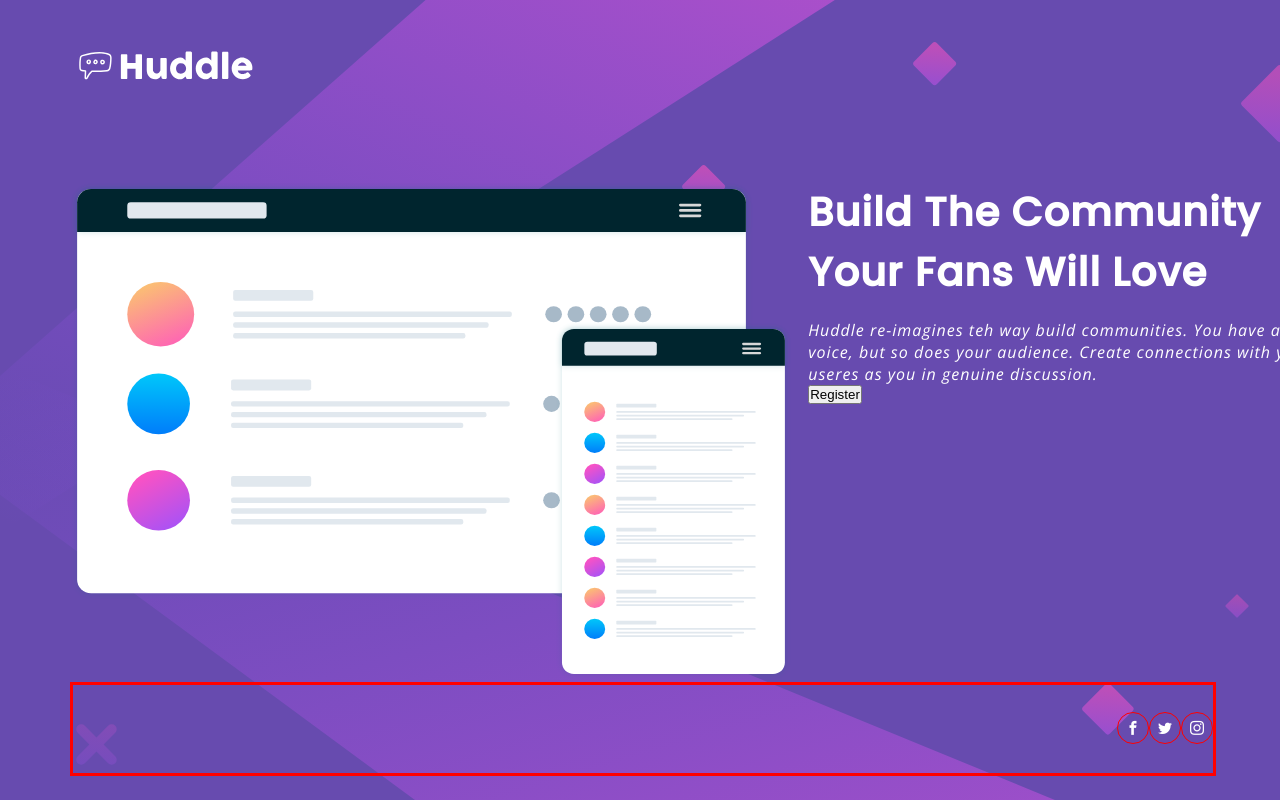
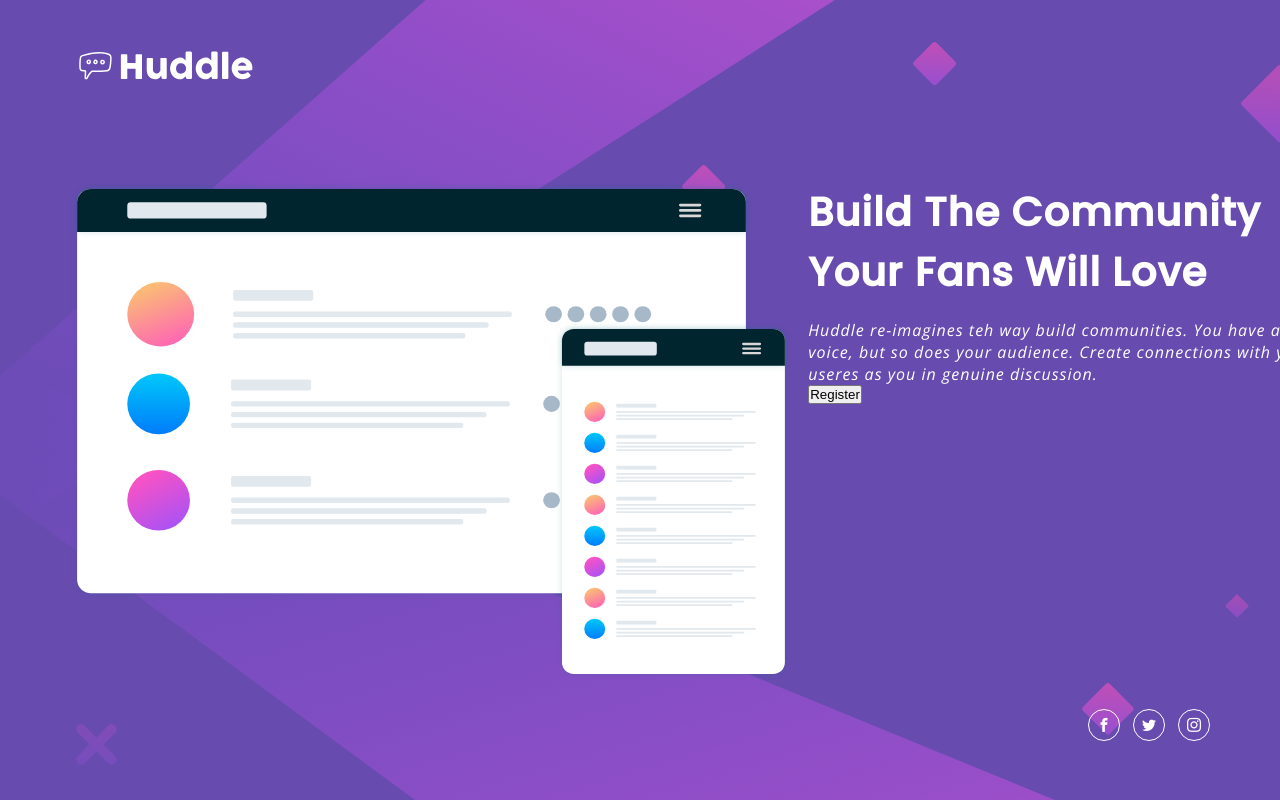
Before and after one commit to SergioFer95/Huddle-Landing-Page, a website built with Parcel: page SRC/index.html in a window 1280 px wide. Shown: the top 800 px of the page. Built offline with nearby package versions, Linux system fonts and the light colour scheme; a web font is replaced by a local one.

Commit message:
Change border of social media icons

```diff
--- a/SRC/styles.scss
+++ b/SRC/styles.scss
@@ -76,10 +76,8 @@ body{
         justify-content: right;
         align-items: center;
 
-        border: 3px solid red;
-
         div{
-
+            margin-left: 13px;
 
 
             a{
@@ -89,7 +87,7 @@ body{
 
                 span{
                     font-size: 14px;
-                    border: 1px solid red;
+                    border: 1px solid white;
                     border-radius: 50%;
                     padding: 8px;
                 }
```
Also changed, not shown: 2 other files.
